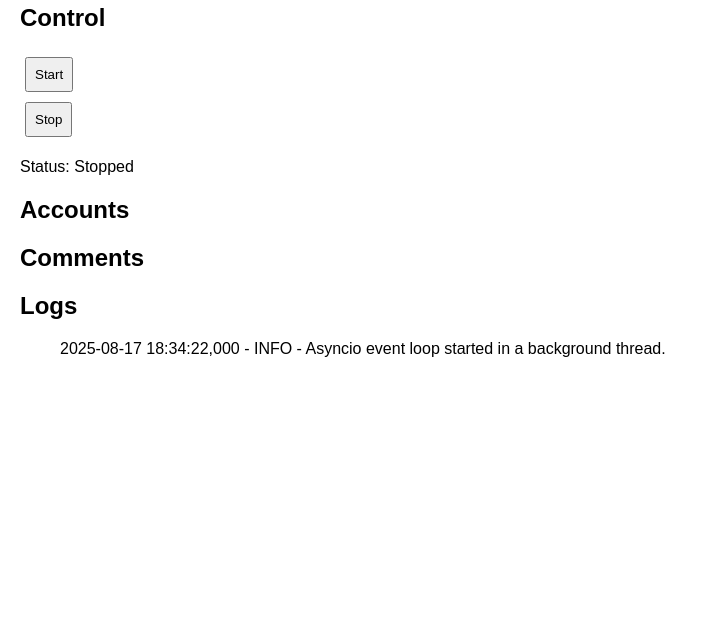
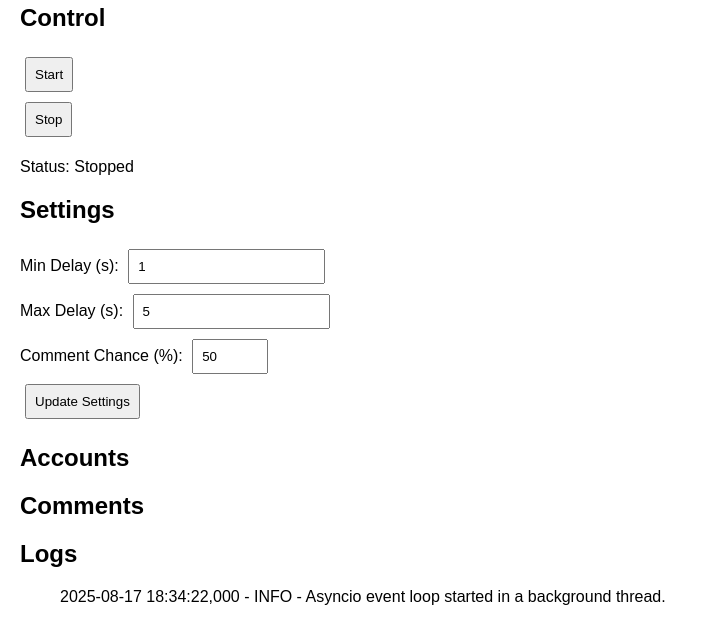
Before and after one commit to m-eti/CommentBot, a Flask app: page / in a window 1280 px wide. Shown: the part 352-978 px from the top of the page, without its empty margins (0-708 px from the left). Before the commit the page ends 709 px from the top, so only its background shows below. Run offline with Flask 3, Linux system fonts and the light colour scheme; the visitor is signed in with stand-in values (Sample User, id 1).

Commit message:
add random delay and comment chance

```diff
--- a/bot.py
+++ b/bot.py
@@ -40,7 +40,7 @@ def start_event_loop():
 
 
 async def send_code_request(phone, api_id, api_hash) -> Optional[str]:
-    client = TelegramClient(f'sessions/{phone}', api_id, api_hash)
+    client = TelegramClient(f'sessions/{phone}', api_id, api_hash, loop=_loop)
     await client.connect()
     try:
         phone_code = await client.send_code_request(phone)
@@ -52,7 +52,7 @@ async def send_code_request(phone, api_id, api_hash) -> Optional[str]:
 
 
 async def add_account(phone, code, phone_code_hash, api_id, api_hash, password=None) -> bool:
-    client = TelegramClient(f'sessions/{phone}', api_id, api_hash)
+    client = TelegramClient(f'sessions/{phone}', api_id, api_hash, loop=_loop)
     await client.connect()
     try:
         if not await client.is_user_authorized():
@@ -70,7 +70,10 @@ async def add_account(phone, code, phone_code_hash, api_id, api_hash, password=N
         await client.disconnect()
 
 
-async def start_commenting(phones: list, comments: list, api_id, api_hash):
+async def start_commenting(
+    phones: list, comments: list, api_id, api_hash,
+    min_delay: int, max_delay: int, comment_chance: int
+):
     global is_running
     await stop_all_clients()
 
@@ -80,6 +83,14 @@ async def start_commenting(phones: list, comments: list, api_id, api_hash):
             return
 
         if is_running:
+            if random.randint(1, 100) > comment_chance:
+                logger.info(f"Skipping comment in chat {event.chat.id} due to chance ({comment_chance}%).")
+                return
+
+            delay = random.uniform(min_delay, max_delay)
+            logger.info(f"Waiting for {delay:.2f} seconds before commenting.")
+            await asyncio.sleep(delay)
+
             comment = random.choice(comments)
             active_client = event.client
             try:
--- a/main.py
+++ b/main.py
@@ -30,6 +30,9 @@ def load_config():
         "API_HASH": "",
         "accounts": {},
         "comments": [],
+        "MIN_DELAY": 1,
+        "MAX_DELAY": 5,
+        "COMMENT_CHANCE": 50,
     }
 
     needs_save = not os.path.exists(CONFIG_FILE)
@@ -98,9 +101,11 @@ def index():
     from bot import is_running
     return render_template(
         'index.html',
+        config=config,
         accounts=config["accounts"],
         comments=config["comments"],
-        logs=logs, is_running=is_running
+        logs=logs,
+        is_running=is_running
     )
 
 
@@ -183,6 +188,32 @@ def delete_comment():
     return redirect(url_for('index'))
 
 
+@app.route('/update_settings', methods=['POST'])
+def update_settings():
+    config = load_config()
+    try:
+        min_delay = int(request.form['min_delay'])
+        max_delay = int(request.form['max_delay'])
+        comment_chance = int(request.form['comment_chance'])
+
+        if not (0 <= comment_chance <= 100):
+            flash('Comment chance must be between 0 and 100.', 'error')
+            return redirect(url_for('index'))
+
+        if min_delay < 0 or min_delay > max_delay:
+            flash('Invalid delay range. Min delay must be non-negative and not greater than max delay.', 'error')
+            return redirect(url_for('index'))
+
+        config['MIN_DELAY'] = min_delay
+        config['MAX_DELAY'] = max_delay
+        config['COMMENT_CHANCE'] = comment_chance
+        save_config(config)
+        flash('Settings updated successfully.', 'success')
+    except (ValueError, KeyError):
+        flash('Invalid input for settings.', 'error')
+    return redirect(url_for('index'))
+
+
 @app.route('/start', methods=['POST'])
 def start():
     from bot import is_running
@@ -195,7 +226,14 @@ def start():
         if not phones:
             return "No signed-in accounts available to start."
         comments = config["comments"]
-        run_coroutine(start_commenting(phones, comments, config["API_ID"], config["API_HASH"]))
+        run_coroutine(start_commenting(
+            phones,
+            comments,
+            config["API_ID"],
+            config["API_HASH"],
+            config.get("MIN_DELAY", 1),
+            config.get("MAX_DELAY", 5),
+            config.get("COMMENT_CHANCE", 100)))
     return redirect(url_for('index'))
 
 
--- a/templates/index.html
+++ b/templates/index.html
@@ -8,6 +8,8 @@
         .header-container { display: flex; justify-content: space-between; align-items: center; }
         .header-container h1 { color: #333; margin: 0; }
         .header-container form { margin: 0; }
+        .error { color: #D8000C; background-color: #FFD2D2; border: 1px solid; margin: 10px 0px; padding:15px 10px 15px 10px; border-radius: 4px; }
+        .success { color: #4F8A10; background-color: #DFF2BF; border: 1px solid; margin: 10px 0px; padding:15px 10px 15px 10px; border-radius: 4px; }
         .section { margin-bottom: 20px; }
         input, button { padding: 8px; margin: 5px; }
         ul { list-style-type: none; }
@@ -21,6 +23,14 @@
             <button type="submit">Logout</button>
         </form>
     </div>
+
+    {% with messages = get_flashed_messages(with_categories=true) %}
+        {% if messages %}
+            {% for category, message in messages %}
+                <div class="{{ category }}">{{ message }}</div>
+            {% endfor %}
+        {% endif %}
+    {% endwith %}
 
     <div class="section">
         <h2>Add Account</h2>
@@ -51,6 +61,21 @@
             <button type="submit">Stop</button>
         </form>
         <p>Status: {{ "Running" if is_running else "Stopped" }}</p>
+    </div>
+    <div class="section">
+        <h2>Settings</h2>
+        <form action="/update_settings" method="post">
+            <label for="min_delay">Min Delay (s):</label>
+            <input type="number" id="min_delay" name="min_delay" value="{{ config.MIN_DELAY }}" required>
+            <br>
+            <label for="max_delay">Max Delay (s):</label>
+            <input type="number" id="max_delay" name="max_delay" value="{{ config.MAX_DELAY }}" required>
+            <br>
+            <label for="comment_chance">Comment Chance (%):</label>
+            <input type="number" id="comment_chance" name="comment_chance" min="0" max="100" value="{{ config.COMMENT_CHANCE }}" required>
+            <br>
+            <button type="submit">Update Settings</button>
+        </form>
     </div>
     <div class="section">
         <h2>Accounts</h2>
```
Also changed, not shown: .github/workflows/python-app.yml.
